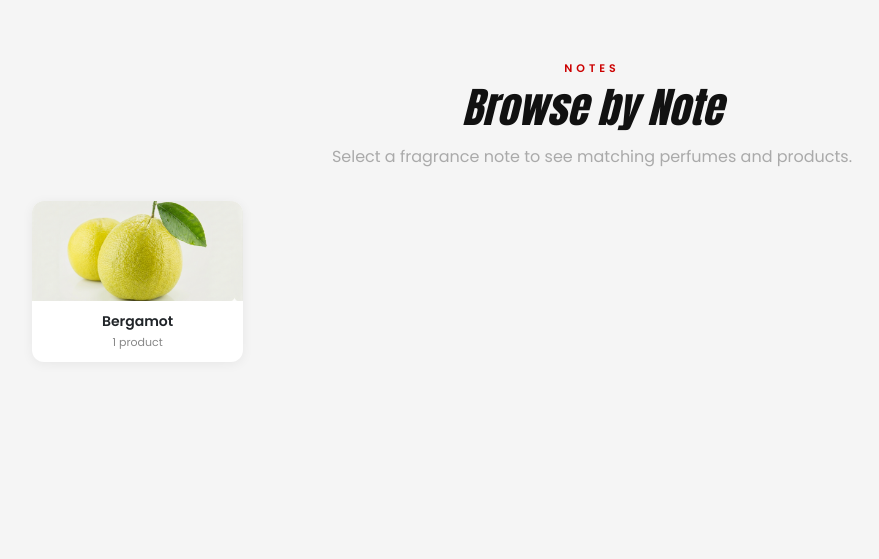
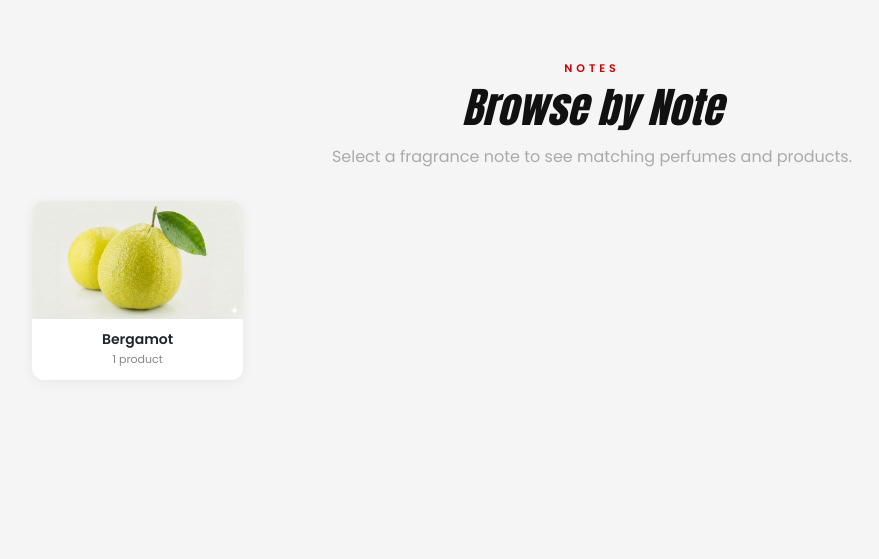
Before and after one commit to StanICT/DeepScent, a Flask app: page /notes in a window 1280 px wide. Shown: the part 78-637 px from the top of the page, without its empty margins (48-927 px from the left). Run offline with Flask 3, Linux system fonts and the light colour scheme; some libraries are stand-ins or nearby versions; some web fonts are replaced.

Commit message:
style: adjust note card image sizing in notes nav — remove   fixed height and background color to show full image naturally

```diff
--- a/website/templates/notes.html
+++ b/website/templates/notes.html
@@ -77,12 +77,12 @@
     .note-description { font-size: 14px; color: #666; max-width: 680px; margin: 0 auto; }
     .note-detail-top { display: flex; align-items: center; gap: 30px; flex-wrap: wrap; margin-bottom: 20px; }
     .note-image-card { width: 220px; height: 220px; background: #fff; border-radius: 18px; overflow: hidden; box-shadow: 0 12px 30px rgba(0,0,0,0.08); display: flex; align-items: center; justify-content: center; }
-    .note-image-card img { width: 100%; height: 100%; object-fit: cover; }
+    .note-image-card img { width: 100%; height: 100%; object-fit: contain; }
     .notes-grid { display: grid; grid-template-columns: repeat(5, 1fr); gap: 16px; }
     .note-card { display: block; background: #fff; border-radius: 12px; overflow: hidden; text-decoration: none; color: inherit; box-shadow: 0 2px 12px rgba(0,0,0,0.06); transition: transform 0.2s, box-shadow 0.2s; }
     .note-card:hover { transform: translateY(-3px); box-shadow: 0 6px 20px rgba(0,0,0,0.1); }
-    .note-card-image { height: 100px; overflow: hidden; background: #f5f5f5; }
-    .note-card-image img { width: 100%; height: 100%; object-fit: cover; }
+    .note-card-image { overflow: hidden; }
+    .note-card-image img { width: 100%; display: block; }
     .note-card-body { padding: 12px; text-align: center; }
     .note-card-body h3 { margin: 0 0 4px; font-size: 14px; font-weight: 600; }
     .note-card-body p { margin: 0; color: #888; font-size: 11px; }
```
Also changed, not shown: instance/shop.db, website/static/uploads/bergamot.jpg (added), website/static/uploads/bergamot.png (added).
